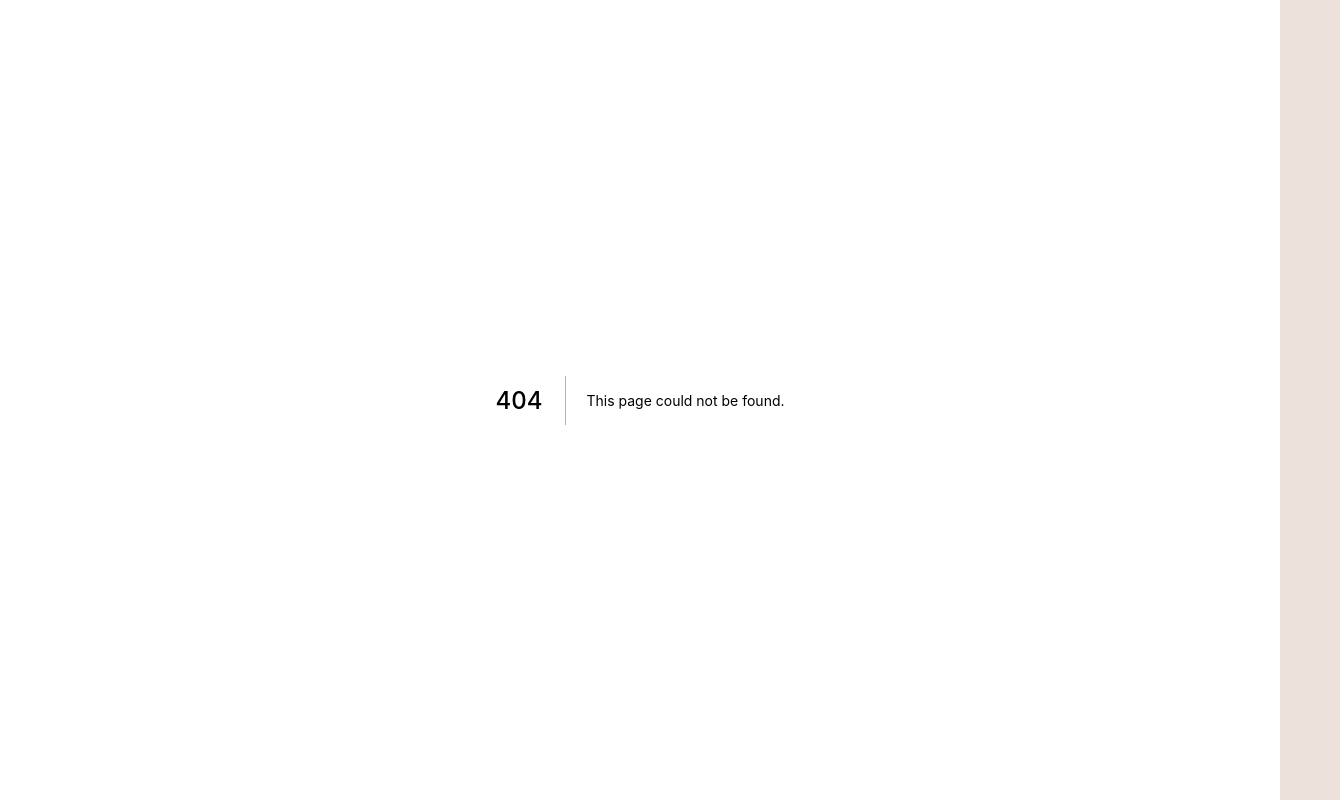
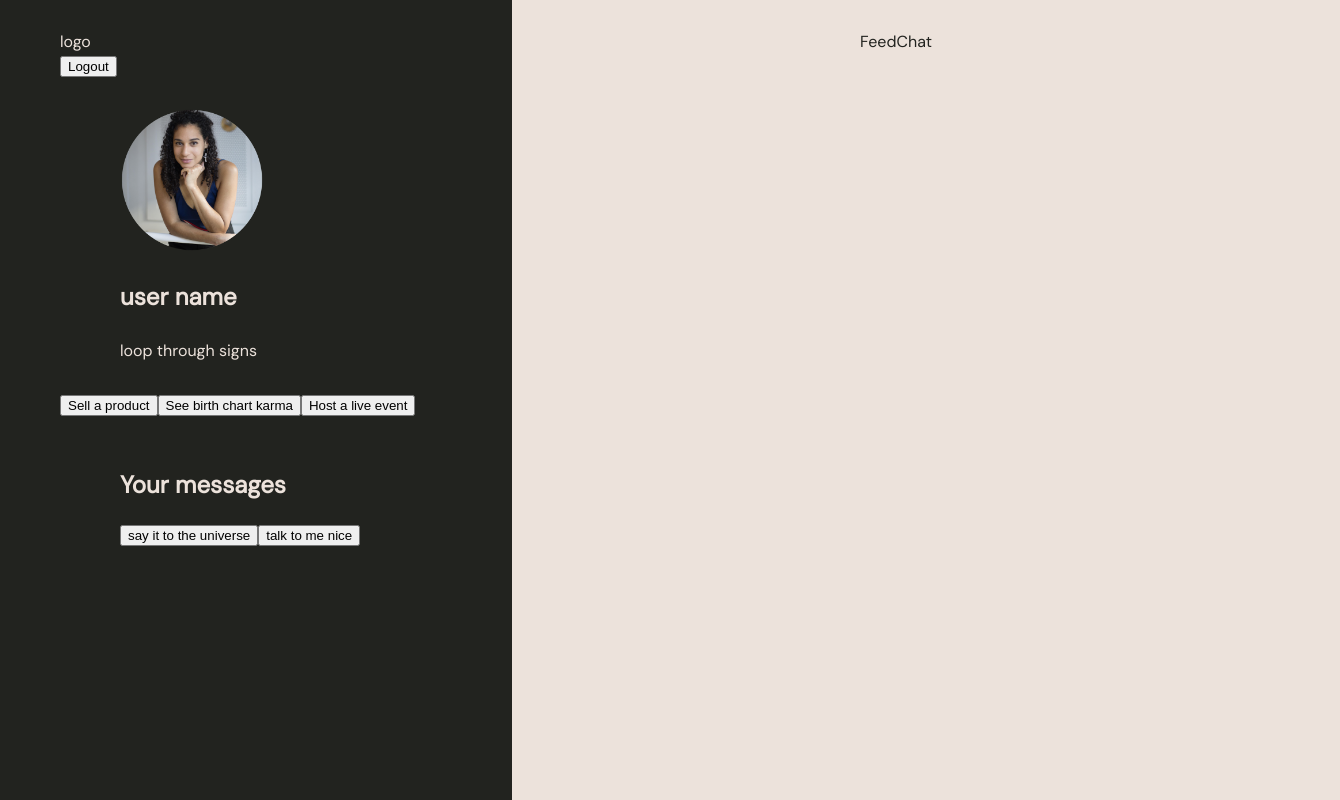
Before and after one commit to evadegano/cosmology, a Next.js app: page /user/1/chat in a window 1280 px wide. Before the commit this address had no page. Shown: the whole page, 1340 px wide, since content can reach past the window. Built offline with nearby package versions, Linux system fonts and the light colour scheme.

Commit message:
design: user space

```diff
--- /dev/null
+++ b/components/user/userLayout.js
@@ -0,0 +1,42 @@
+import Link from 'next/link'
+import { useRouter } from 'next/router'
+import styles from '../../styles/User.module.css'
+import UserAstro from './userAstro'
+import Head from 'next/head'
+import UserNav from './userNav'
+import UserHeader from './userHeader'
+import UserActions from './userActions'
+
+
+
+export default function UserLayout({ lang, children }) {
+  const router = useRouter()
+  const { id } = router.query
+
+  return (
+    <div>
+      <Head>
+        <title>User profile</title>
+      </Head>
+
+      <main id={styles.userLayout}>
+        <section id={styles.sideNav}>
+          <UserNav navLinks={lang.userNavBar.navLinks} />
+          <UserHeader />
+          <UserActions actionButtons={lang.profile.actionButtons} />
+          <UserAstro astroTitle={lang.profile.astroTitle} astroButtons={lang.profile.astroButtons} />
+        </section>
+
+        <section id={styles.mainContent}>
+          <div>
+            <Link href={`/user/${id}`}><a>Feed</a></Link>
+            <Link href={`/user/${id}/chat`}><a>Chat</a></Link>
+          </div>
+
+
+          {children}
+        </section>
+      </main>
+    </div>
+  )
+}
--- /dev/null
+++ b/pages/user/[id]/chat.js
@@ -0,0 +1,10 @@
+import UserLayout from "../../../components/user/userLayout"
+
+
+export default function Chat({ lang }) {
+  return (
+    <UserLayout lang={lang}>
+
+    </UserLayout>
+  )
+}
--- /dev/null
+++ b/styles/User.module.css
@@ -0,0 +1,21 @@
+#userLayout {
+  display: flex;
+  justify-content: space-between;
+  align-items: flex-start;
+  width: 100vw;
+}
+
+#sideNav {
+  width: 40%;
+  height: 100vh;
+  background: var(--dark);
+  color: var(--white);
+}
+
+#mainContent {
+  display: flex;
+  flex-direction: column;
+  justify-content: flex-start;
+  align-items: center;
+  flex: 1;
+}
```
Also changed, not shown: components/user/userChat.js (deleted, +0 -11 lines), components/user/userFeed.js (deleted, +0 -17 lines), pages/user.js (deleted, +0 -30 lines), pages/user/[id].js (+4 -4 lines), pages/user/[id]/profile.js (added).
